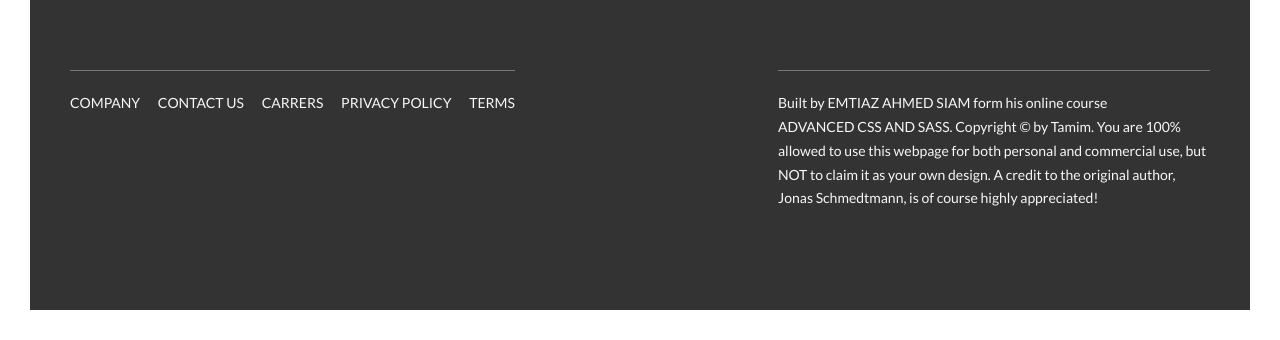
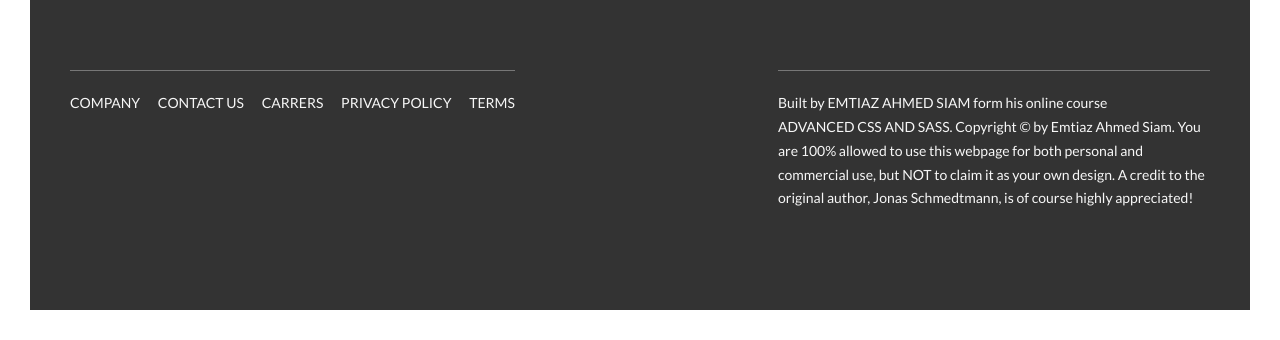
Before and after one commit to Emas15/Natours, a website: page index.html in a window 1280 px wide. Shown: the part 5815-6155 px from the top of the page. Drawn offline with Linux system fonts and the light colour scheme.

Commit message:
Update index.html

```diff
--- a/index.html
+++ b/index.html
@@ -391,7 +391,7 @@
                 <div class="col-1-of-2">
                     <p class="footer__copyright">
                         Built by <a href="#" class="footer__link">Emtiaz Ahmed Siam</a> form his online course <a href="#" class="footer__link">Advanced CSS and Sass</a>.
-                        Copyright &copy; by Tamim. You are 100% allowed to use this webpage for both personal
+                        Copyright &copy; by Emtiaz Ahmed Siam. You are 100% allowed to use this webpage for both personal
                         and commercial use, but NOT to claim it as your own design. A credit to the original author, Jonas
                         Schmedtmann, is of course highly appreciated!
                     </p>
```
